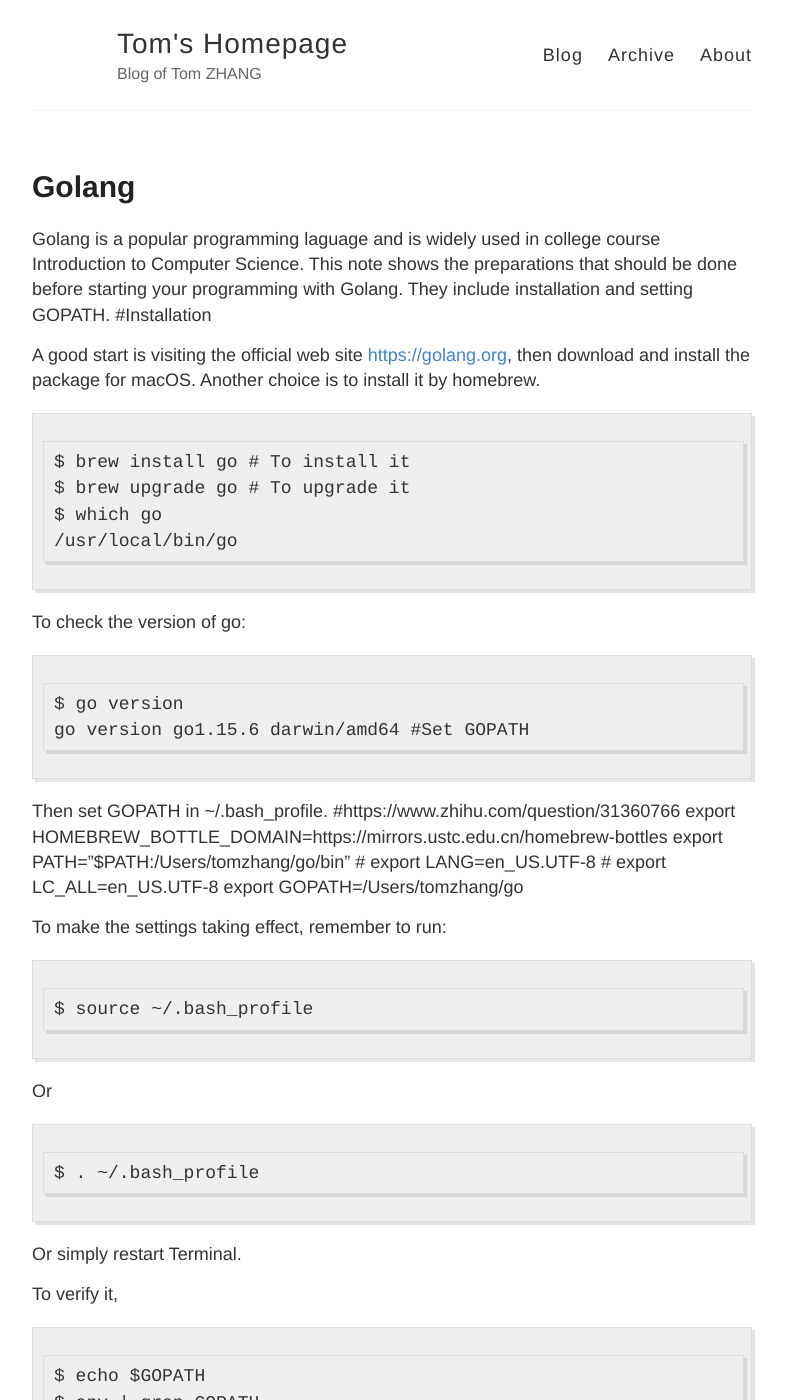
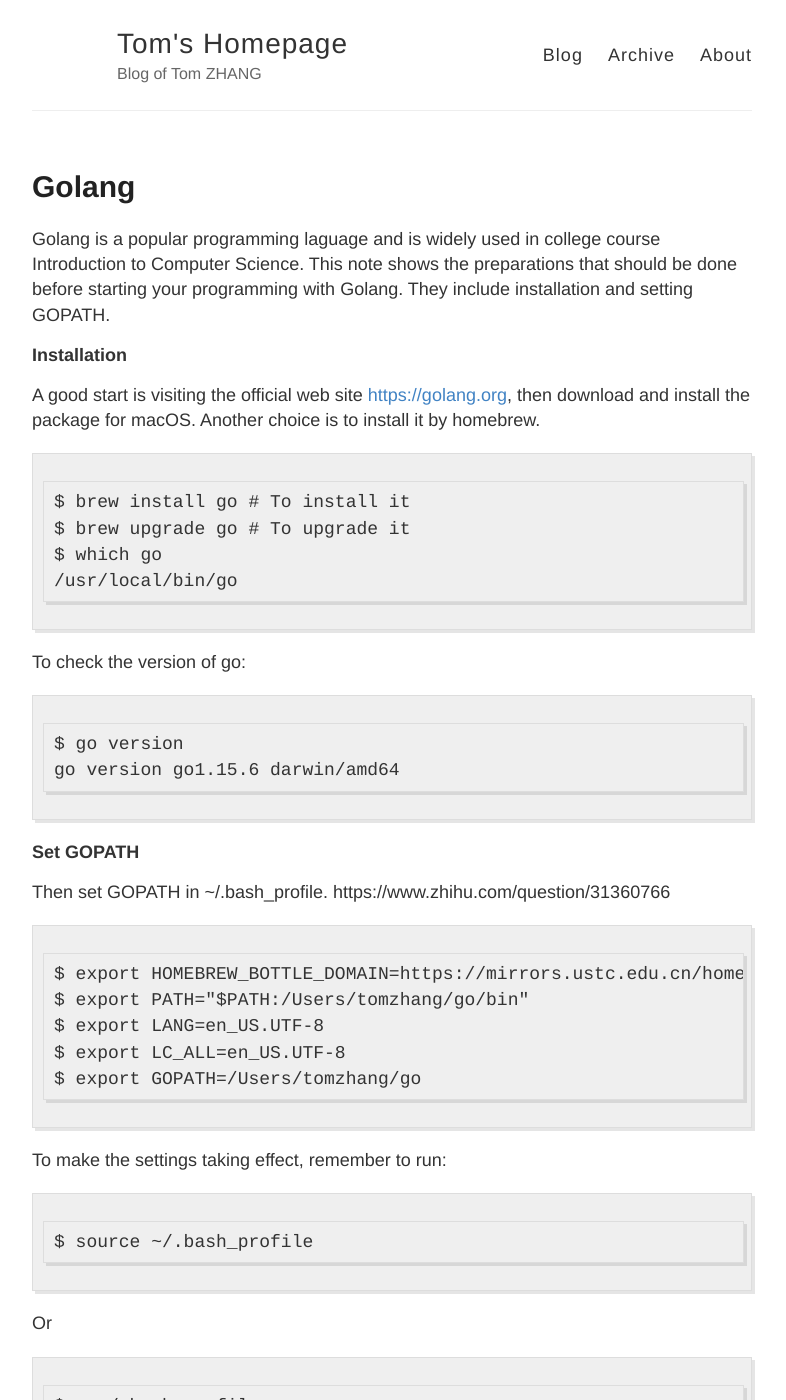
Before and after one commit to Tom20200112/Tom20200112.github.io, a Jekyll site: the page built from _posts/2021-3-28-GOLANG.md, in a window 1280 px wide and 1400 px high. Shown: the whole window, without its empty margins (248-1034 px from the left). Built offline with Jekyll 4.4.1, drawn with Linux system fonts in a browser that asks for light colours; our own code applies the rules of GitHub Pages for plain Markdown files.

```diff
--- a/_posts/2021-3-28-GOLANG.md
+++ b/_posts/2021-3-28-GOLANG.md
@@ -1,5 +1,6 @@
 Golang is a popular programming laguage and is widely used in college course Introduction to Computer Science. This note shows the preparations that should be done before starting your programming with Golang. They include installation and setting GOPATH.
-#Installation
+
+**Installation**
 
 A good start is visiting the official web site <https://golang.org>, then download and install the package for macOS. Another choice is to install it by homebrew.
 
@@ -12,15 +13,17 @@ To check the version of go:
 
     $ go version
     go version go1.15.6 darwin/amd64
-#Set GOPATH
+
+**Set GOPATH**
 
 Then set GOPATH in ~/.bash\_profile.
-    #https://www.zhihu.com/question/31360766
-    export HOMEBREW_BOTTLE_DOMAIN=https://mirrors.ustc.edu.cn/homebrew-bottles
-    export PATH="$PATH:/Users/tomzhang/go/bin"
-    # export LANG=en_US.UTF-8
-    # export LC_ALL=en_US.UTF-8
-    export GOPATH=/Users/tomzhang/go
+https://www.zhihu.com/question/31360766
+
+    $ export HOMEBREW_BOTTLE_DOMAIN=https://mirrors.ustc.edu.cn/homebrew-bottles
+    $ export PATH="$PATH:/Users/tomzhang/go/bin"
+    $ export LANG=en_US.UTF-8
+    $ export LC_ALL=en_US.UTF-8
+    $ export GOPATH=/Users/tomzhang/go
 
 To make the settings taking effect, remember to run:
 
```
